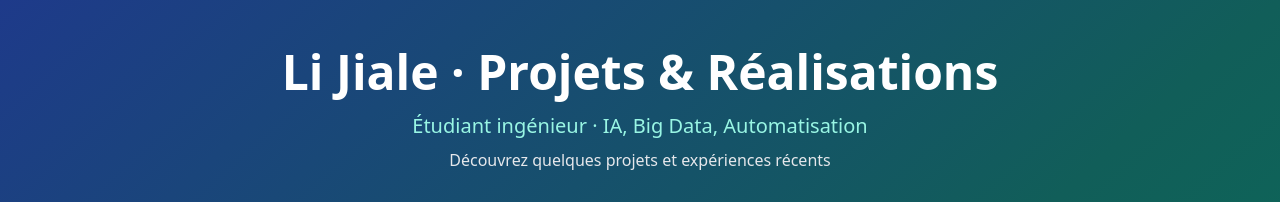
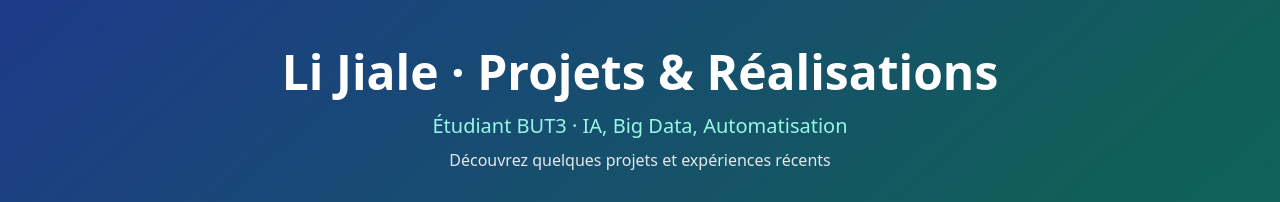
Before and after one commit to Lijiale-coding/person-web, a website: page src/project.html in a window 1280 px wide. Shown: the top 202 px of the page. Drawn offline with nearby package versions, Linux system fonts and the light colour scheme.

Commit message:
Update project.html

```diff
--- a/src/project.html
+++ b/src/project.html
@@ -11,7 +11,7 @@
     <div class="container mx-auto px-4 py-12">
         <header class="text-center mb-12">
             <h1 class="text-4xl md:text-5xl font-bold mb-4">Li Jiale · Projets & Réalisations</h1>
-            <p class="text-xl text-teal-200">Étudiant ingénieur · IA, Big Data, Automatisation</p>
+            <p class="text-xl text-teal-200">Étudiant BUT3 · IA, Big Data, Automatisation</p>
             <p class="text-base text-gray-200 mt-2">Découvrez quelques projets et expériences récents</p>
         </header>
 
```
